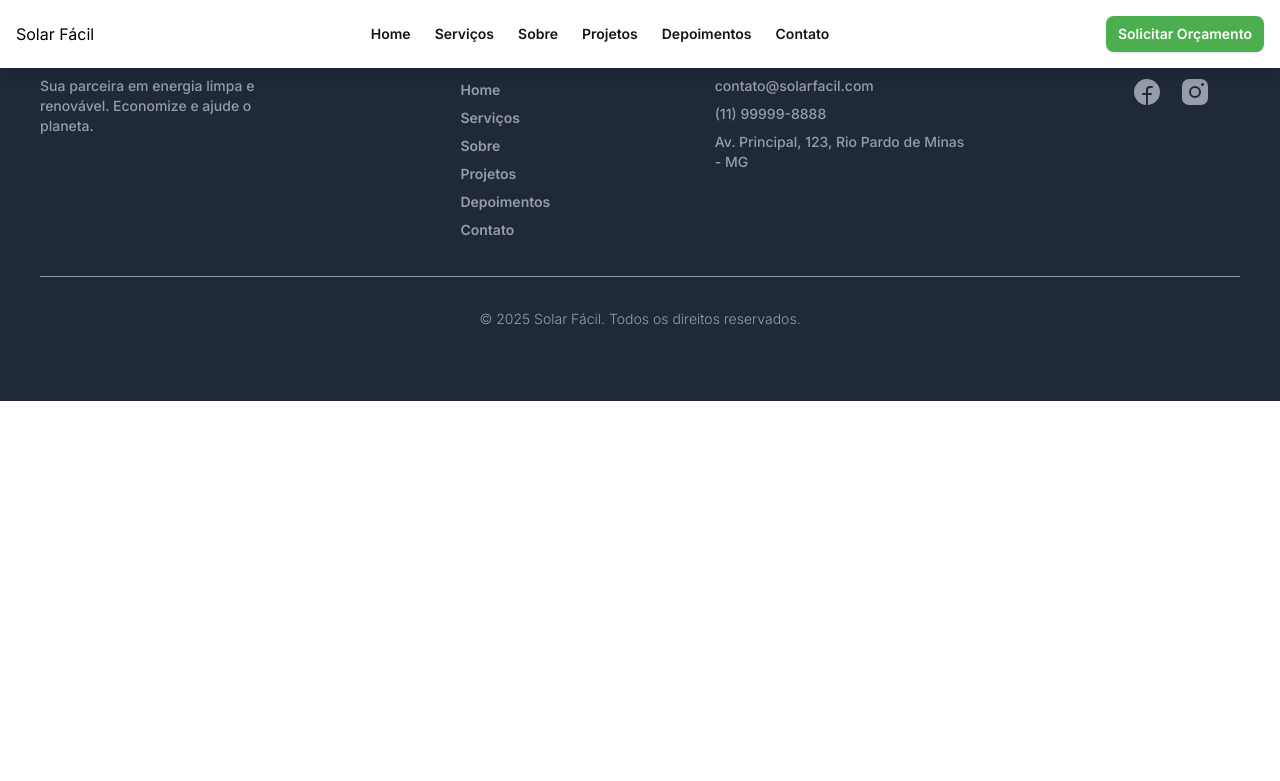
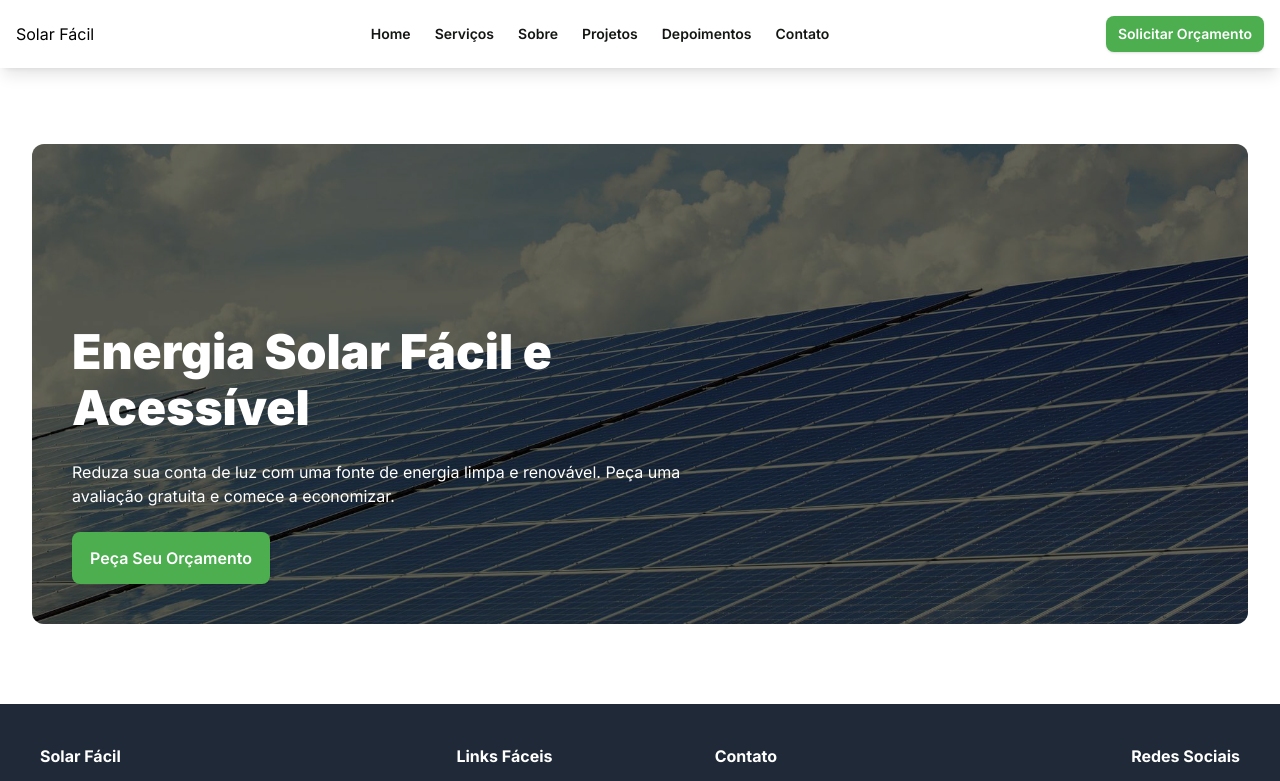
Before and after one commit to lucasfgaldinos/solar-facil, a Next.js app: page / in a window 1280 px wide. Shown: the top 781 px of the page. Built offline with nearby package versions, Linux system fonts and the light colour scheme.

Commit message:
feat: Criar Hero.

```diff
--- a/src/app/layout.tsx
+++ b/src/app/layout.tsx
@@ -22,9 +22,11 @@ export default function RootLayout({
 }>) {
   return (
     <html lang="pt-BR">
-      <Header />
-      <body className={`${inter.className} antialiased`}>{children}</body>
-      <Footer />
+      <body className={`${inter.className} antialiased`}>
+        <Header />
+        {children}
+        <Footer />
+      </body>
     </html>
   );
 }
--- a/src/app/page.tsx
+++ b/src/app/page.tsx
@@ -1,3 +1,11 @@
+import { Hero } from "@/sections/hero";
+
 export default function Home() {
-  return <main></main>;
+  return (
+    <div>
+      <main className="pt-16">
+        <Hero />
+      </main>
+    </div>
+  );
 }
--- a/src/components/header.tsx
+++ b/src/components/header.tsx
@@ -12,7 +12,7 @@ export function Header() {
   }
 
   return (
-    <header className="w-full shadow-lg fixed top-0 left-0 bg-bg">
+    <header className="z-20 w-full shadow-lg fixed top-0 left-0 bg-bg">
       <div className="max-w-7xl mx-auto w-full flex flex-col p-4">
         <div className="w-full flex justify-between items-center">
           <div>Solar Fácil</div>
--- /dev/null
+++ b/src/components/section.tsx
@@ -0,0 +1,16 @@
+import type { ComponentProps, ReactNode } from "react";
+
+type SectionProps = ComponentProps<"section"> & {
+  children: ReactNode;
+};
+
+export function Section({ children, ...props }: SectionProps) {
+  return (
+    <section
+      {...props}
+      className="max-w-7xl mx-auto w-full px-4 py-10 md:px-8 md:py-20"
+    >
+      {children}
+    </section>
+  );
+}
--- /dev/null
+++ b/src/sections/hero.tsx
@@ -0,0 +1,28 @@
+import banner from "@/assets/banner.jpg";
+import { Button } from "@/components/button";
+import { Section } from "@/components/section";
+
+export function Hero() {
+  console.log(banner.src);
+  return (
+    <Section>
+      <div
+        className="h-120 rounded-xl bg-cover bg-bottom bg-no-repeat relative"
+        style={{ backgroundImage: `url(${banner.src})` }}
+      >
+        <div className="absolute left-0 top-0 bg-black/60 h-120 w-full rounded-xl content-end">
+          <div className="p-6 md:p-10 flex flex-col gap-6">
+            <h1 className="font-black text-3xl leading-9 md:text-5xl text-bg max-w-lg md:leading-14">
+              Energia Solar Fácil e Acessível
+            </h1>
+            <p className="text-bg max-w-2xl">
+              Reduza sua conta de luz com uma fonte de energia limpa e
+              renovável. Peça uma avaliação gratuita e comece a economizar.
+            </p>
+            <Button size="lg">Peça Seu Orçamento</Button>
+          </div>
+        </div>
+      </div>
+    </Section>
+  );
+}
```
Also changed, not shown: src/assets/banner.jpg (added).
